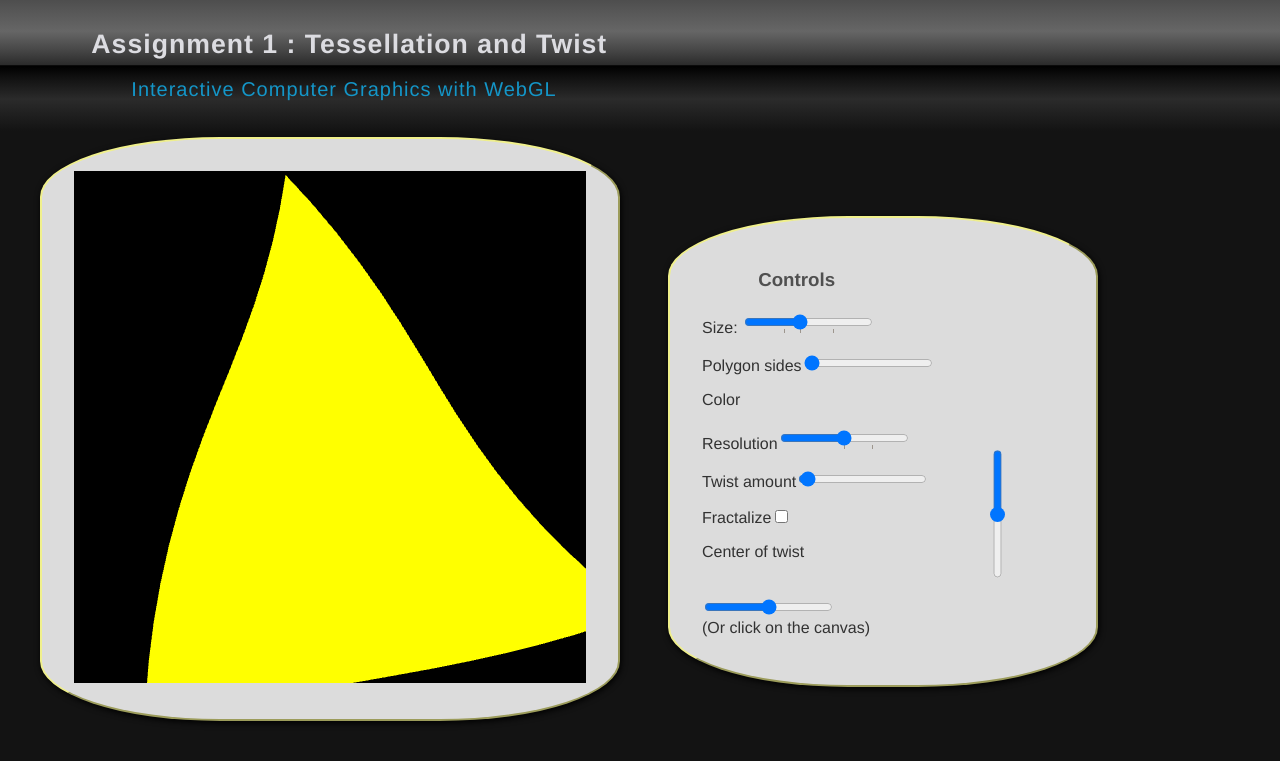
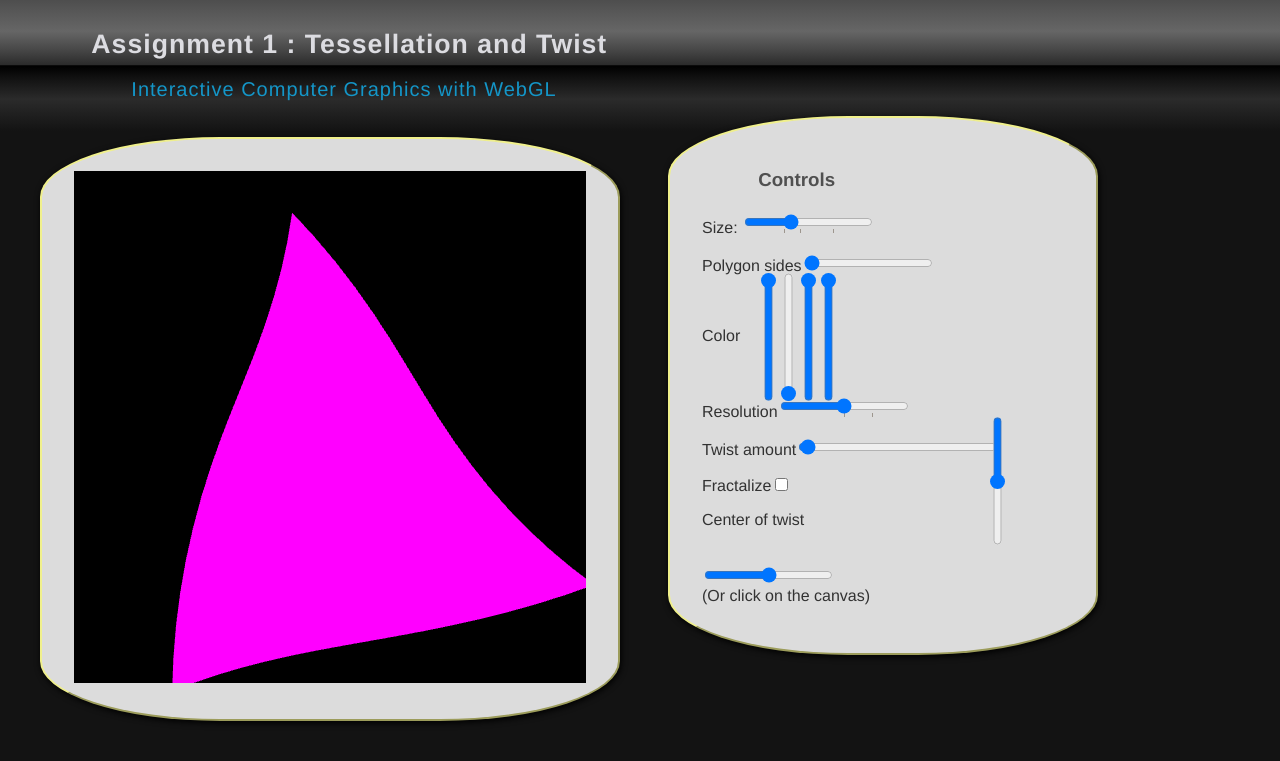
Before and after one commit to shiftplusplus/shiftplusplus.github.io, a PHP site: page /Assig1/index.html in a window 1280 px wide. Shown: the top 761 px of the page. Run offline with PHP 8.4, Linux system fonts and the light colour scheme; some libraries are stand-ins or nearby versions.

Commit message:
implemented adjustable color
Works on IE and Safari too.

```diff
--- a/Assig1/Assig1.js
+++ b/Assig1/Assig1.js
@@ -21,12 +21,18 @@ var vertices = [
     ];
 tessellate (vertices[0],vertices[1],vertices[2], tessellations);
 
+var colorR = 1.0;
+var colorG = 0.0;
+var colorB = 1.0;
+var colorA = 1.0;
+
 var program;
 
 //init
 window.onload = function init() {
     //Bind all controls
     $("input").change(update);
+    $(".colors input").off("change").change(colorUpdate);
 
     var canvas = document.getElementById("gl-canvas");
     //Or use JQuery?
@@ -40,8 +46,26 @@ window.onload = function init() {
 
     program = initShaders( gl,"vertex-shader","fragment-shader");
     gl.useProgram(program);
+    colorUpdate();
+}
+
+function colorUpdate(){
+    colorR = $("#colorR").val();
+    colorG = $("#colorG").val();
+    colorB = $("#colorB").val();
+    colorA = $("#colorA").val();
+
+    var glR = gl.getUniformLocation(program,"r");
+    gl.uniform1f(glR, colorR);
+    var glG = gl.getUniformLocation(program,"g");
+    gl.uniform1f(glG, colorG);
+    var glB = gl.getUniformLocation(program,"b");
+    gl.uniform1f(glB, colorB);
+    var glA = gl.getUniformLocation(program,"a");
+    gl.uniform1f(glA, colorA);
 
     update();
+
 }
 
 function clickUpdate(e){
@@ -53,8 +77,8 @@ function clickUpdate(e){
     var posY = e.pageY - $(this).position().top;
     var width = $(this).width();
     var height = $(this).height();
-    var x = (posX)/width -1;
-    var y = (posY)/width -1;
+    var x = ((posX)/width)*2 -1;
+    var y = ((posY)/width)*2 -1;
     $("#centerX").val(x);
     $("#centerY").val(y);
     update();
@@ -87,6 +111,7 @@ function update(e){
     gl.bindBuffer(gl.ARRAY_BUFFER, bufferID);
     gl.bufferData(gl.ARRAY_BUFFER, flatten(points),gl.STATIC_DRAW);
     var vPosition = gl.getAttribLocation( program,"vPosition");
+
     gl.vertexAttribPointer( vPosition,2,gl.FLOAT,false,0,0);
     gl.enableVertexAttribArray(vPosition);
 
--- a/Assig1/index.html
+++ b/Assig1/index.html
@@ -19,9 +19,14 @@ void main() {
         </script>
         <script id="fragment-shader" type="x-shader/x-fragment">
 precision mediump float;
+uniform float r;
+uniform float g;
+uniform float b;
+uniform float a;
+
 
 void main() {
-    gl_FragColor = vec4( 1.0, 1.0, 0.0, 1.0 );
+    gl_FragColor = vec4( r, g, b, a );
 }
         </script>
 
@@ -38,7 +43,7 @@ void main() {
             <h3>Controls</h3>
             <p>
                 <label for="size" >Size: </label>
-                <input type="range" min="0.25" max="2" step="0.05" value="1" id="size" class="controls" list="sizes">
+                <input type="range" min="0.25" max="2" step="0.05" value="0.85" id="size" class="controls" list="sizes">
                     <datalist id="sizes">
                         <option label="0.75">0.75</option>
                         <option label="1">1</option>
@@ -47,9 +52,15 @@ void main() {
                 </input>
             </p>
             <p><label for="sides">Polygon sides</label><input type="range" min="3" max="12" step="1" value="3" id="sides" class="controls" /></p>
-            <p>Color</p>
+            <p class="colors">
+            <label>Color</label>
+                <input type="range" id="colorR" min="0" max="1" step="0.01" value="1" class="controls color"/>
+                <input type="range" id="colorG" min="0" max="1" step="0.01" value="0" class="controls color"/>
+                <input type="range" id="colorB" min="0" max="1" step="0.01" value="1" class="controls color"/>
+                <input type="range" id="colorA" min="0" max="1" step="0.01" value= 1 class="controls color"/>
+            </p>
             <p><label for="tessellations">Resolution</label><input type="range" min="0" max="8" step="1" value="4" id="tessellations" class="controls" list="tessellwarn"/><datalist id="tessellwarn"><option label="Default">4</option> <option label="Slow!">6</option</datalist></p>
-            <p><label for="twist">Twist amount</label><input type="range" min="0" max="900" step="1" value="10" id="twist" class="controls" /></p>
+            <p><label for="twist">Twist amount</label><input type="range" min="0" max="900" step="1" value="10" id="twist" class="controls" style="width:200px;"/></p>
             <p><label for="fractal">Fractalize</label><input type="checkbox" value="false" id="fractal" class="controls" /></p>
             <p><label>Center of twist</label><br /><br /><br />
             <input type="range" min="-1" max="1" step="0.01" value="0" id="centerX" class="controls" />
--- a/Common/main.css
+++ b/Common/main.css
@@ -55,7 +55,7 @@ article {
     }
 article#controls{
     position:fixed;
-    top:200px;
+    top:100px;
     }
 article h3 {
     color: rgb(80,80,80);
@@ -75,3 +75,28 @@ label {
     position: relative;
     top: -7em;
 }
+.colors{
+    margin-top: 3.2em;
+    margin-bottom: 3em;
+    position:relative;
+}
+
+.color{
+    transform: rotate(-90deg);
+}
+#colorR {
+    position: absolute;
+    left: 0px
+    }
+#colorG {
+    position: absolute;
+    left: 20px
+    }
+#colorB {
+    position: absolute;
+    left: 40px
+    }
+#colorA {
+    position: absolute;
+    left: 60px
+    }
```
